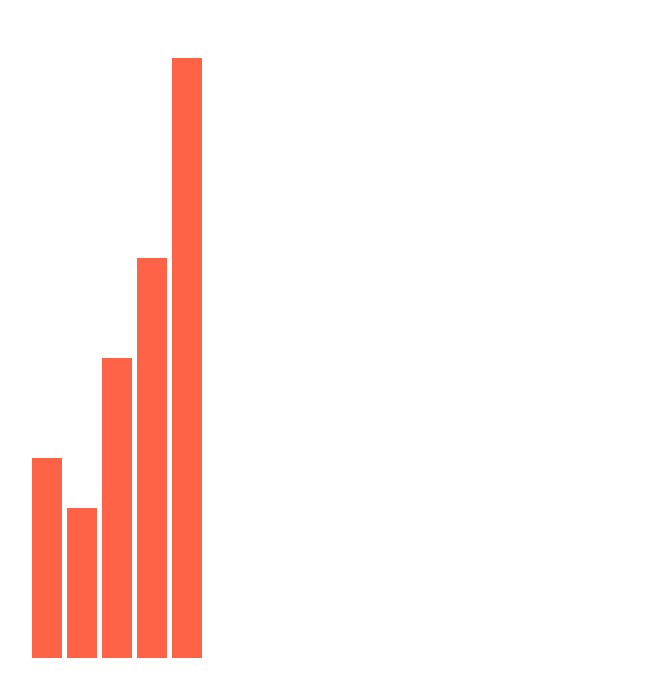
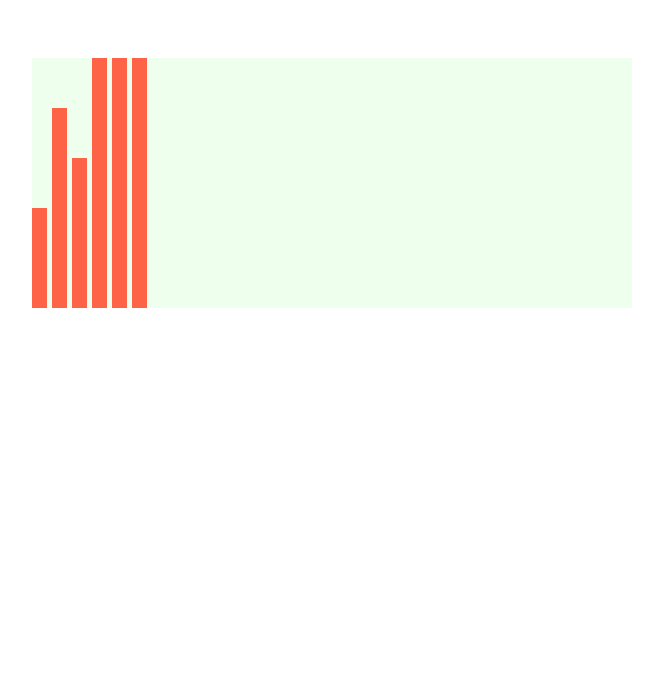
Before and after one commit to palmerev/dataviz, a website built with webpack: page public/index.html in a window 1280 px wide. Shown: the whole page, without its empty margins (76-739 px from the left). Built offline with nearby package versions, Linux system fonts and the light colour scheme; files whose address does not match are found by name.

Commit message:
lesson2 complete! More bars!

```diff
--- a/public/index.html
+++ b/public/index.html
@@ -6,7 +6,7 @@
   <body>
   <script>
   </script>
-  <div id="content"></div>
+  <div id="barChart"></div>
   <script src="/resources/bundle.js"></script>
   </body>
 </html>
--- a/src/assets/styles.css
+++ b/src/assets/styles.css
@@ -3,9 +3,11 @@ body {
   padding-left: 100px;
 }
 .bar {
-  width: 30px;
-  height: 50px;
-  background-color: tomato;
   display: inline-block;
-  margin-right: 5px;
+  fill: tomato;
 }
+#barChart {
+  width: 600px;
+  height: 250px;
+  background-color: #EFE;
+}
--- a/src/main.js
+++ b/src/main.js
@@ -4,13 +4,19 @@ import './assets/styles.css';
 
 const data = [ 100, 200, 150, 300, 400, 600 ]
 
-d3.select('body').selectAll('div')
+let svg = d3.select('#barChart').append('svg')
+  .attr('width', 600)
+  .attr('height', 250)
+
+svg.selectAll('rect')
   .data(data)
   .enter()
-  .append('div')
+  .append('rect')
   .attr('class', 'bar')
-  .style('height', data => data + 'px')
-
+  .attr('x', (d, index) => index * 20)
+  .attr('y', data => 250 - data)
+  .attr('width', 15)
+  .style('height', data => data)
 /*
 * ignore this code below - it's for webpack to know that this
 * code needs to be watched and not to append extra elements
```
